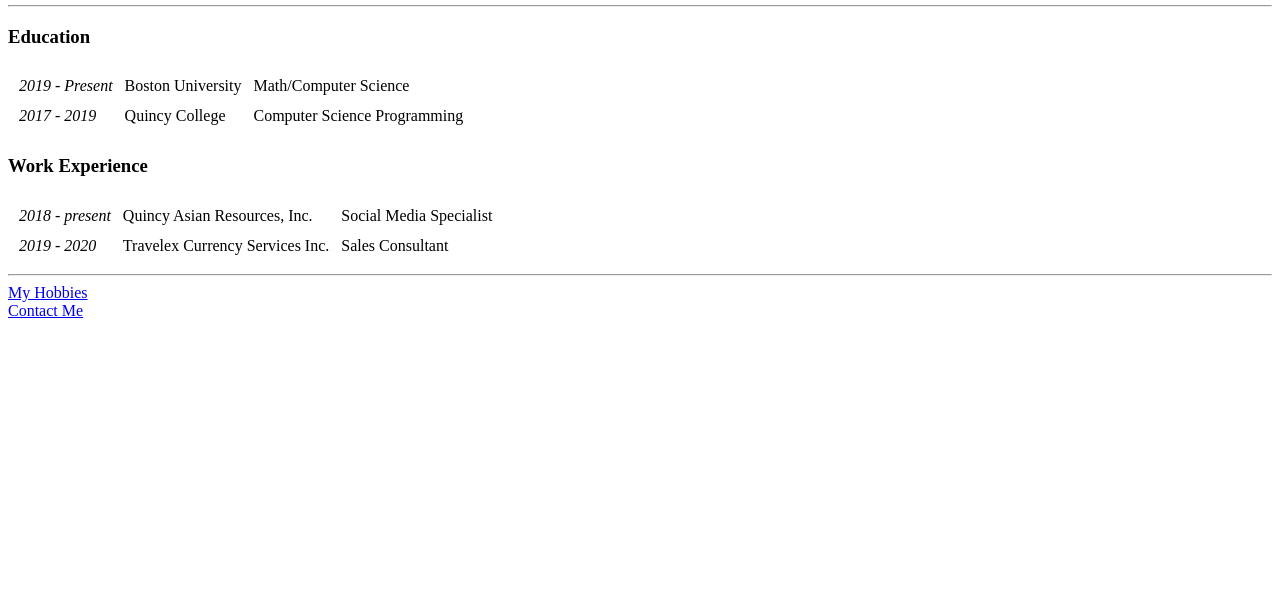
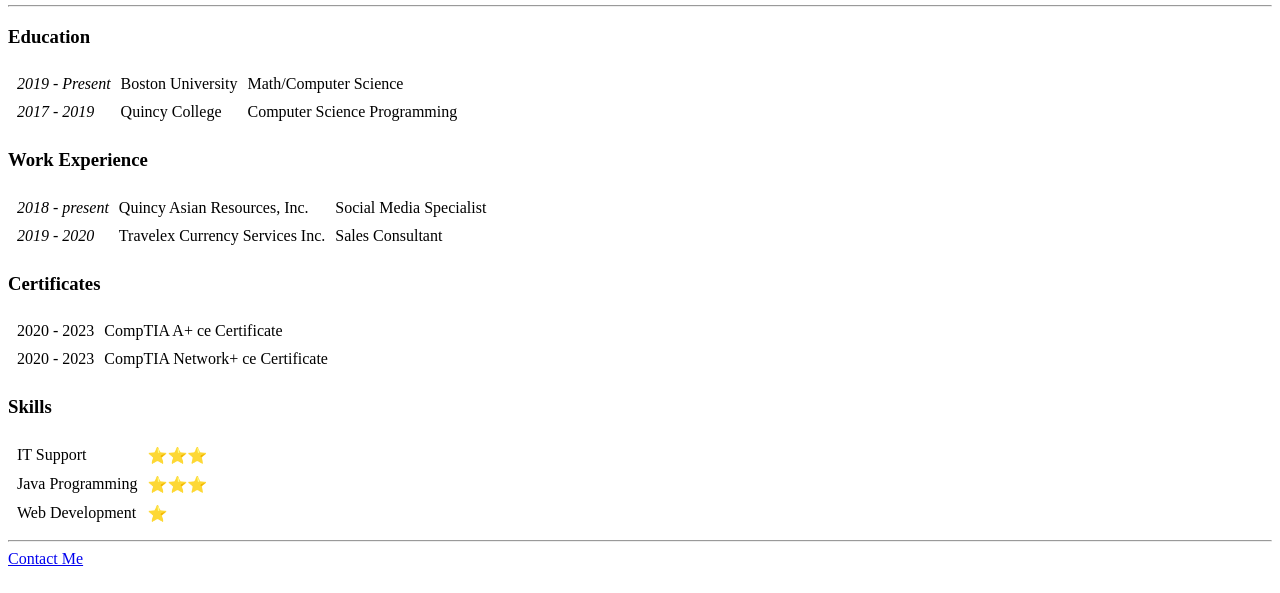
Before and after one commit to jinlou98/cover_letter_html, a plain HTML site: page index.html in a window 1280 px wide. Shown: the part 207-800 px from the top of the page. Drawn offline with Linux system fonts and the light colour scheme.

Commit message:
Update new cv files

```diff
--- a/index.html
+++ b/index.html
@@ -21,7 +21,7 @@
 
   <hr>
   <h3>Education</h3>
-  <table cellspacing="10">
+  <table cellspacing="8">
     <tr>
       <td><em>2019 - Present</em></td>
       <td>Boston University</td>
@@ -35,7 +35,7 @@
   </table>
 
   <h3>Work Experience</h3>
-    <table cellspacing="10">
+    <table cellspacing="8">
         <tr>
           <td><em>2018 - present</em></td>
           <td>Quincy Asian Resources, Inc.</td>
@@ -46,11 +46,36 @@
           <td>Travelex Currency Services Inc.</td>
           <td>Sales Consultant</td>
         </tr>
+    </table>
 
+    <h3>Certificates</h3>
+    <table cellspacing="8">
+      <tr>
+        <td>2020 - 2023</td>
+        <td>CompTIA A+ ce Certificate</td>
+      </tr>
+      <tr>
+        <td>2020 - 2023</td>
+        <td>CompTIA Network+ ce Certificate</td>
+      </tr>
+    </table>
+
+    <h3>Skills</h3>
+    <table cellspacing="8">
+      <tr>
+        <td>IT Support</td>
+        <td>⭐⭐⭐</td>
+      </tr>
+      <tr>
+        <td>Java Programming</td>
+        <td>⭐⭐⭐</td>
+      </tr>
+      <tr>
+        <td>Web Development</td>
+        <td>⭐</td>
+      </tr>
     </table>
   <hr>
-  <a href="hobbies.html">My Hobbies</a>
-  <br>
   <a href="contact-me.html">Contact Me</a>
 </body>
 
```
Also changed, not shown: contact-me.html (+19 -7 lines).
